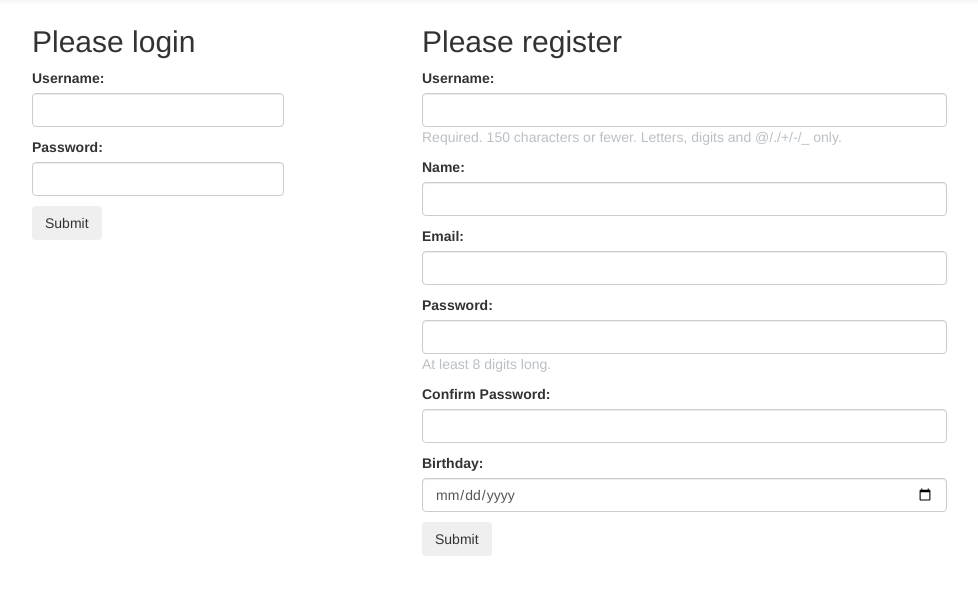
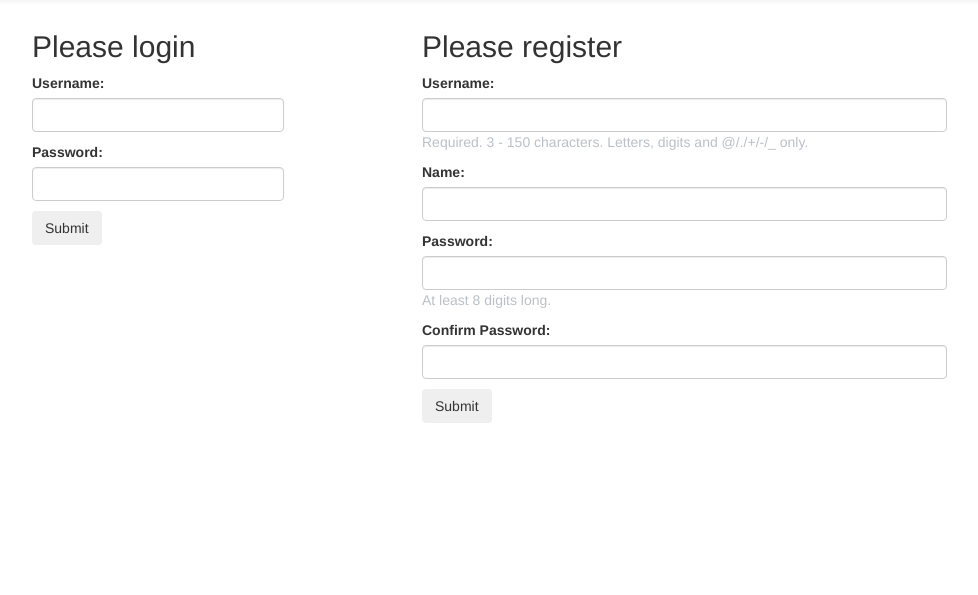
Before and after one commit to ayuspark/django_black_belt, a Django app: page / in a window 1280 px wide. Shown: the part 52-647 px from the top of the page, without its empty margins (38-1016 px from the left). Run offline with Django 3.2, Linux system fonts and the light colour scheme; parts of the project's set-up code (start-up, migrations or seed data) failed here and were passed over; some libraries are stand-ins or nearby versions.

Commit message:
refactored

```diff
--- a/apps/login_register/admin.py
+++ b/apps/login_register/admin.py
@@ -5,6 +5,3 @@ from django.contrib import admin
 from .models import *
 
 # Register your models here.
-
-admin.site.register(Friendship)
-admin.site.register(UserProfile)
--- a/apps/login_register/forms.py
+++ b/apps/login_register/forms.py
@@ -7,33 +7,20 @@ User = get_user_model()
 
 
 class UserLoginForm(forms.Form):
-    """
-    " use the following to use EMAIL to sign in
-    ' email = forms.EmailField()
-    """
     username = forms.CharField(widget=forms.TextInput(attrs={'class': 'form-control'}))
     password = forms.CharField(widget=forms.PasswordInput(attrs={'class': 'form-control'}))
 
     def clean(self, *arg, **kwargs):
-        """"
-        " email = self.cleaned_data.get('email')
-        """
         username = self.cleaned_data.get('username')
         password = self.cleaned_data.get('password')
 
         if username and password:
-            """
-            " if email and password:
-            " username = User.objects.get(email=email).username
-            """
             user_auth = authenticate(username=username, password=password)
             user_query = User.objects.filter(username=username)
             if not user_query.exists():
                 raise forms.ValidationError('User does not exist.')
             if not user_auth:
                 raise forms.ValidationError('Somthing is wrong with your username or password.')
-            # if not user.check_password(password):
-            #     raise forms.ValidationError('Somthing is wrong with your username or password.')
             if not user_auth.is_active:
                 raise forms.ValidationError('This user is no longer active')
         return super(UserLoginForm, self).clean()
@@ -42,12 +29,11 @@ class UserLoginForm(forms.Form):
 class UserRegistrationForm(forms.ModelForm):
     username = forms.CharField(widget=forms.TextInput(attrs={'class': 'form-control'}),
                                min_length=3,
-                               help_text='Required. 150 characters or fewer. Letters, digits and @/./+/-/_ only.',
+                               help_text='Required. 3 - 150 characters. Letters, digits and @/./+/-/_ only.',
                                max_length=150)
     name = forms.CharField(widget=forms.TextInput(attrs={'class': 'form-control'}),
                            min_length=8,)
-    # last_name = forms.CharField(widget=forms.TextInput(attrs={'class': 'form-control'}))
-    email = forms.EmailField(widget=forms.EmailInput(attrs={'class': 'form-control'}))
+    # email = forms.EmailField(widget=forms.EmailInput(attrs={'class': 'form-control'}))
     password = forms.CharField(widget=forms.PasswordInput(attrs={'class': 'form-control'}),
                                min_length=8,
                                help_text='At least 8 digits long.')
@@ -59,30 +45,20 @@ class UserRegistrationForm(forms.ModelForm):
         fields = [
             'username',
             'name',
-            # 'first_name',
-            # 'last_name',
-            'email',
             'password',
             'confirm_password',
         ]
+        email = {
+            'required': False
+        }
 
     def clean(self):
         password = self.cleaned_data.get('password')
         confirm_password = self.cleaned_data.get('confirm_password')
-        email = self.cleaned_data.get('email')
+        username = self.cleaned_data.get('username')
         if password != confirm_password:
             raise forms.ValidationError('Passwords must match.')
-        email_query = User.objects.filter(email=email)
-        if email_query.exists():
-            raise forms.ValidationError('Email already exists.')
+        username_query = User.objects.filter(username__iexact=username)
+        if username_query.exists():
+            raise forms.ValidationError('Username already exists.')
         return super(UserRegistrationForm, self).clean()
-
-
-class ProfileForm(forms.ModelForm):
-    birthday = forms.DateField(widget=forms.DateInput(format="%m/%d/%Y",
-                                                      attrs={'class': 'form-control',
-                                                             'type': 'date'}))
-
-    class Meta:
-        model = UserProfile
-        fields = ['birthday', ]
--- a/apps/login_register/static/login_register/css/my_style.css
+++ b/apps/login_register/static/login_register/css/my_style.css
@@ -8,5 +8,5 @@
 }
 
 .navbar {
-    margin-bottom: 5px;
+    margin-bottom: 10px;
 }
--- a/apps/login_register/templates/login_register/index.html
+++ b/apps/login_register/templates/login_register/index.html
@@ -16,7 +16,6 @@
         {% csrf_token %}
         <h2>Please register</h2>
         {{ reg_form.as_p }}
-        {{ profile_form.as_p }}
         <button type="submit" class="btn">Submit</button>
     </form>
 </section>
--- a/apps/login_register/views.py
+++ b/apps/login_register/views.py
@@ -10,11 +10,9 @@ from .forms import *
 def index(request):
     login_form = UserLoginForm(request.POST or None)
     reg_form = UserRegistrationForm(request.POST or None)
-    profile_form = ProfileForm(request.POST or None)
     context = {
         'login_form': login_form,
         'reg_form': reg_form,
-        'profile_form': profile_form,
     }
     return render(request, 'login_register/index.html', context)
 
@@ -22,23 +20,14 @@ def index(request):
 def to_login(request):
     login_form = UserLoginForm(request.POST or None)
     reg_form = UserRegistrationForm()
-    profile_form = ProfileForm()
     context = {
         'login_form': login_form,
         'reg_form': reg_form,
-        'profile_form': profile_form,
     }
     if login_form.is_valid():
-        """
-        " use the following if using EMAIL to sign in
-        " email = login_form.cleaned_data.get('email')
-        """
         username = login_form.cleaned_data.get('username')
         password = login_form.cleaned_data.get('password')
         user_model = get_user_model()
-        """
-        " username = user_model.objects.get(email=email).username
-        """
         user = authenticate(username=username, password=password)
         login(request, user)
         return redirect('travel_plan:index')
@@ -53,13 +42,11 @@ def to_logout(request):
 def to_register(request):
     login_form = UserLoginForm()
     reg_form = UserRegistrationForm(request.POST or None)
-    profile_form = ProfileForm(request.POST or None)
     context = {
         'login_form': login_form,
         'reg_form': reg_form,
-        'profile_form': profile_form,
     }
-    if reg_form.is_valid() and profile_form.is_valid():
+    if reg_form.is_valid():
         new_user = reg_form.save(commit=False)
         # get first_name and last_name for User Model
         name = reg_form.cleaned_data.get('name')
@@ -67,16 +54,10 @@ def to_register(request):
         last_name = name.split()[1]
         new_user.first_name = first_name
         new_user.last_name = last_name
-
+        # set user password
         password = reg_form.cleaned_data.get('password')
         new_user.set_password(password)
-
         new_user.save()
-        # save user profile
-        user = get_user_model()
-        user_query = user.objects.get(username=new_user.username)
-        birthday = profile_form.cleaned_data.get('birthday')
-        UserProfile.objects.create(user=user_query, birthday=birthday)
         # auto login after registration
         log_new_user = authenticate(username=new_user.username, password=password)
         login(request, log_new_user)
--- a/apps/travel_plan/static/travel_plan/css/my_style.css
+++ b/apps/travel_plan/static/travel_plan/css/my_style.css
@@ -10,3 +10,8 @@
 .navbar {
     margin-bottom: 10px;
 }
+
+.btn_block {
+    width: 300px;
+    color:darkslategray;
+}
--- a/apps/travel_plan/templates/travel_plan/base.html
+++ b/apps/travel_plan/templates/travel_plan/base.html
@@ -25,7 +25,7 @@
                         <span class="icon-bar"></span>
                         <!-- the hamburger menu-->
                     </button>
-                    <a class="navbar-brand" href="/">Home</a>
+                    <a class="navbar-brand" href="/travels">Home</a>
                 </div>
                  {% block navbar %}
                     <div class="navbar-collapse collapse">
--- a/apps/travel_plan/urls.py
+++ b/apps/travel_plan/urls.py
@@ -6,10 +6,4 @@ urlpatterns = [
     url(r'^join/(?P<plan_id>\d+)$', views.join, name='join'),
     url(r'^add$', views.add, name='add'),
     url(r'^destination/(?P<plan_id>\d+)$', views.plan_destination, name='plan_destination'),
-    # url(r'^books/(?P<book_id>\d+)$', views.book_detail, name='book_detail'),
-    # url(r'^books/(?P<book_id>\d+)/add_review$', views.book_add_review, name='book_add_review'),
-    # url(r'^books/add$', views.add_book, name='add_book'),
-    # url(r'^books/(?P<book_id>\d+)/review/(?P<review_id>\d+)/delete$',
-    #     views.review_delete, name='review_delete'),
-    # url(r'^users/(?P<user_id>\d+)$', views.user_detail, name='user_detail'),
 ]
```
Also changed, not shown: apps/login_register/models.py (+0 -11 lines), apps/travel_plan/forms.py (+0 -36 lines), apps/travel_plan/templates/travel_plan/index.html (+15 -12 lines), apps/travel_plan/templates/travel_plan/user_detail.html (deleted, +0 -22 lines).
